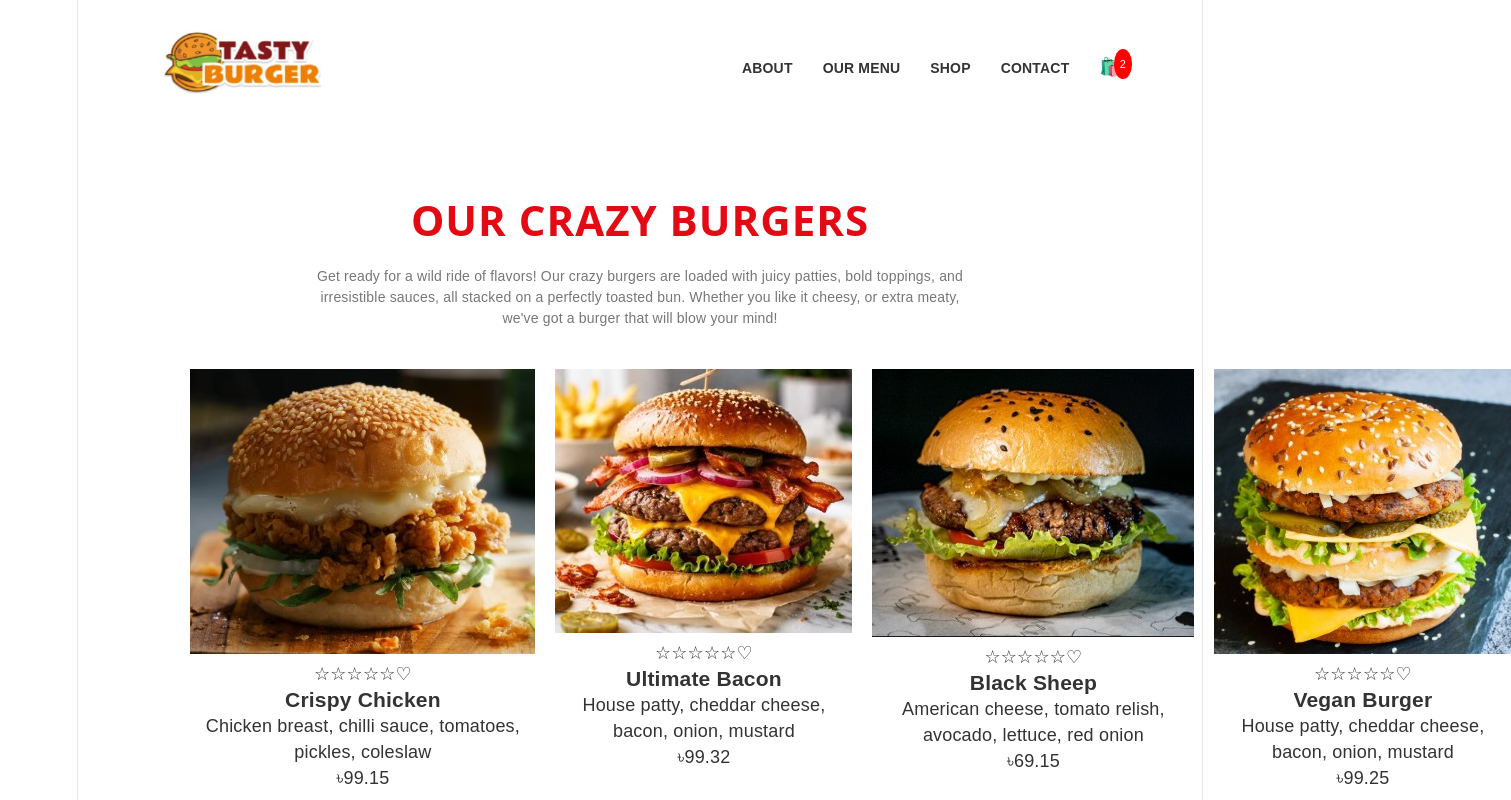
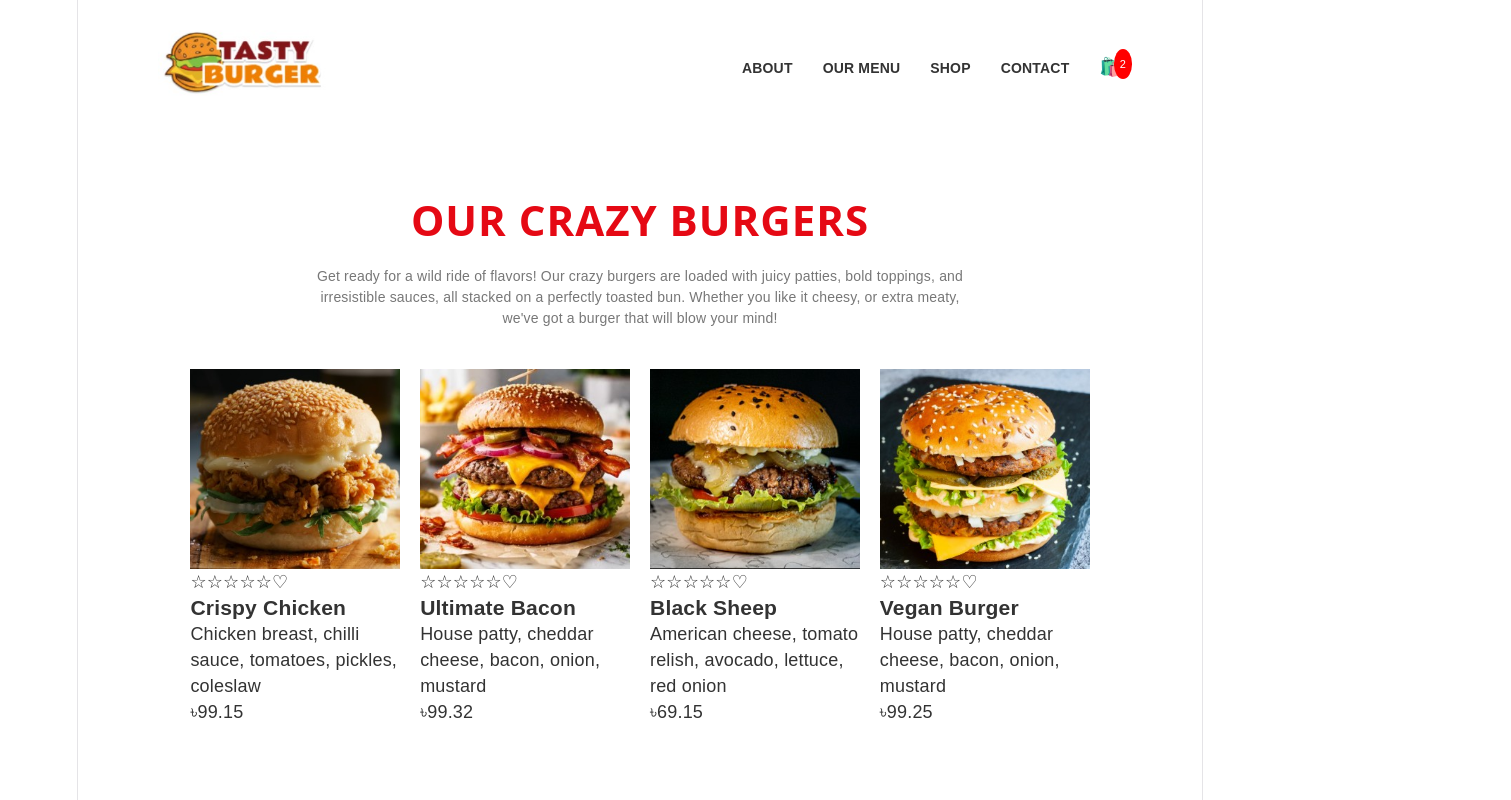
Before and after one commit to lasalamiatrisha/tasty-burger-shop, a React (Vite) app: page / in a window 1280 px wide. Shown: the top 800 px of the page, 1511 px wide, since content can reach past the window. Built offline with nearby package versions, Linux system fonts and the light colour scheme.

Commit message:
Add card component and image grid styles

```diff
--- a/src/App.css
+++ b/src/App.css
@@ -71,3 +71,20 @@ nav a {
   gap: 20px;
   align-items: stretch;
 }
+
+.card {
+  display: flex;
+  flex-direction: column;
+  justify-content: space-between;
+  height: 100%;
+}
+
+.card img {
+  width: 100%;
+  height: 200px;
+  object-fit: cover;
+}
+
+.card-body {
+  text-align: left;
+}
```
